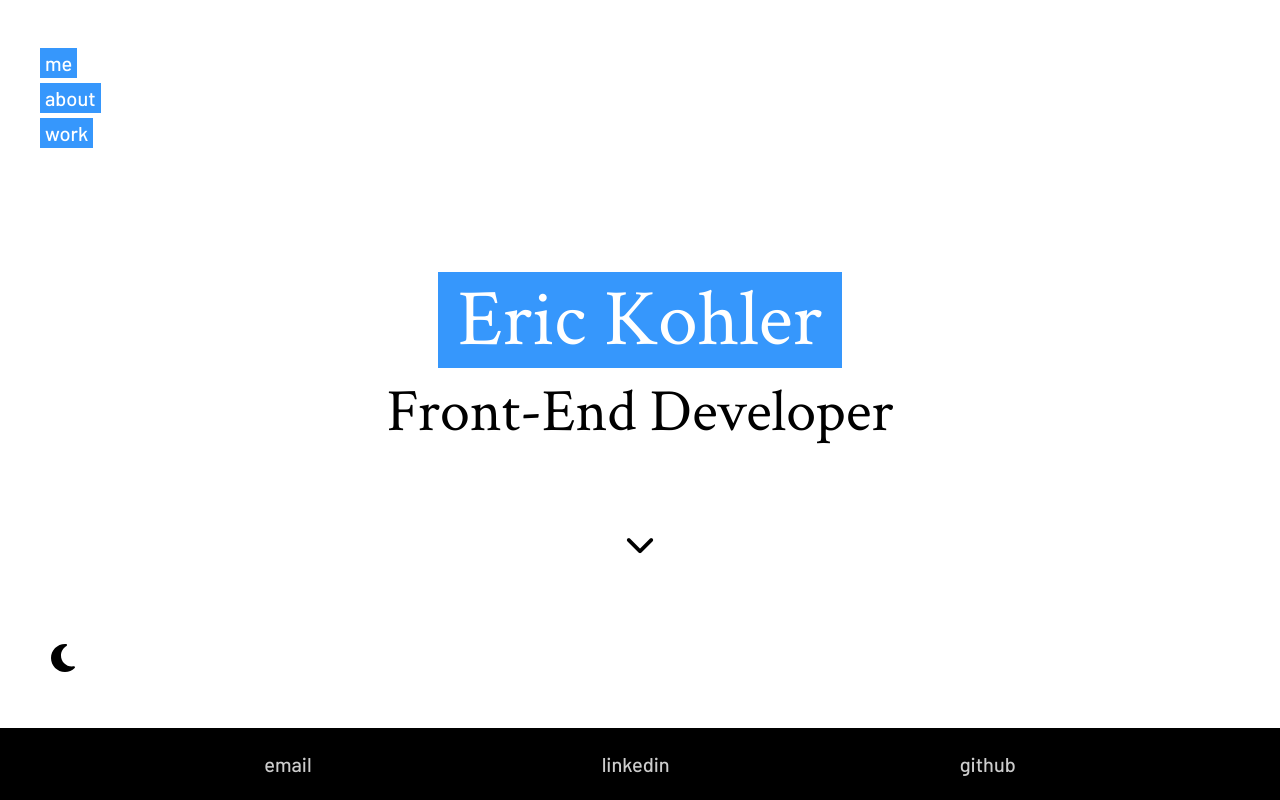
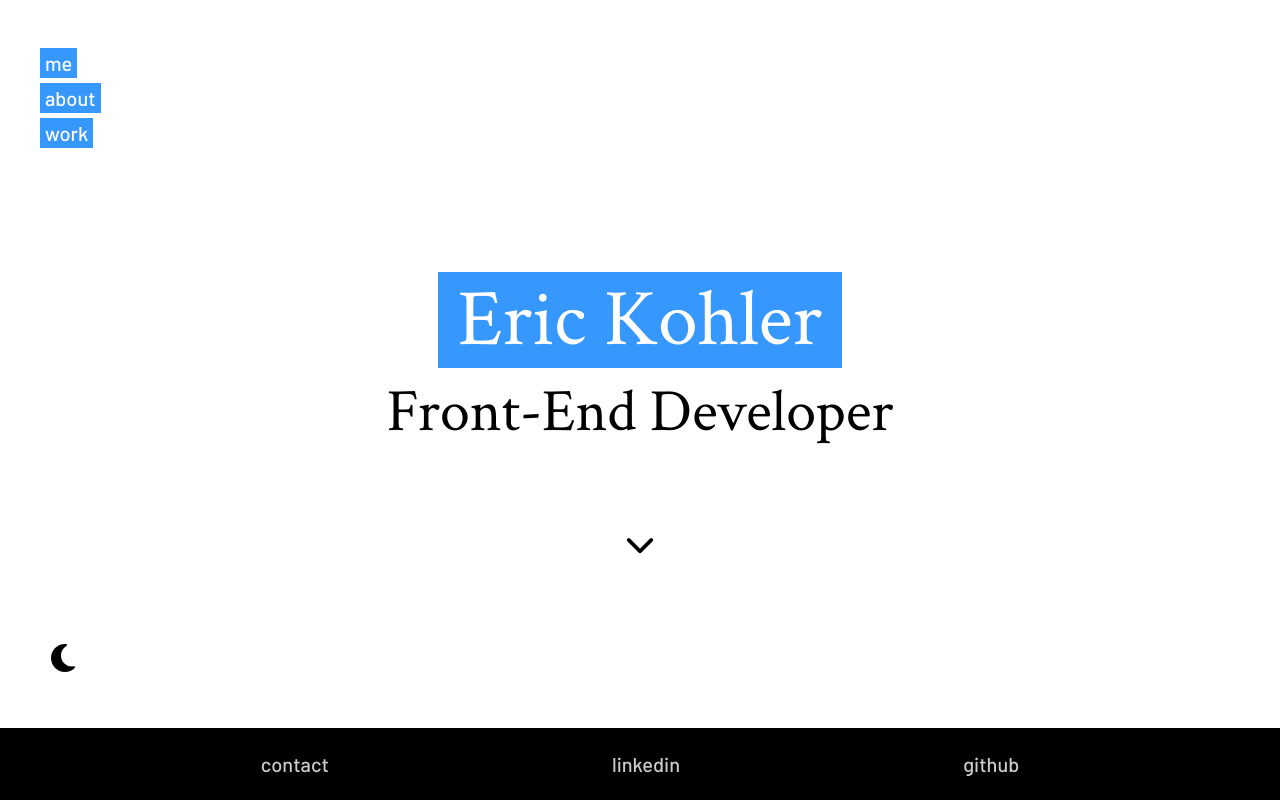
Before and after one commit to eikohler/Full-Stack-Portfolio, a React (Create React App) app: page / in a window 1280 px wide. Shown: the top 800 px of the page. Built offline with nearby package versions, Linux system fonts and the light colour scheme.

Commit message:
update links

```diff
--- a/src/components/Footer/index.js
+++ b/src/components/Footer/index.js
@@ -6,8 +6,8 @@
         <div className='container-fluid'>
           <section className='row mx-0 justify-content-center'>
             <div className='col-xl-10 col-lg-11 px-0 d-flex justify-content-sm-around justify-content-between'>
-              <a href="mailto:erickohler1600@gmail.com">email</a>
-              <a href="https://www.linkedin.com/in/eric-kohler-379592204/" target="_blank" rel="noopener noreferrer">linkedin</a>
+              <a href="mailto:erickohlerdev@gmail.com">contact</a>
+              <a href="https://www.linkedin.com/in/erickohlerdev" target="_blank" rel="noopener noreferrer">linkedin</a>
               <a href="https://github.com/eikohler" target="_blank" rel="noopener noreferrer">github</a>
             </div>
           </section>
```
Also changed, not shown: 6 other files (tests, documents, lock files or other folders).
